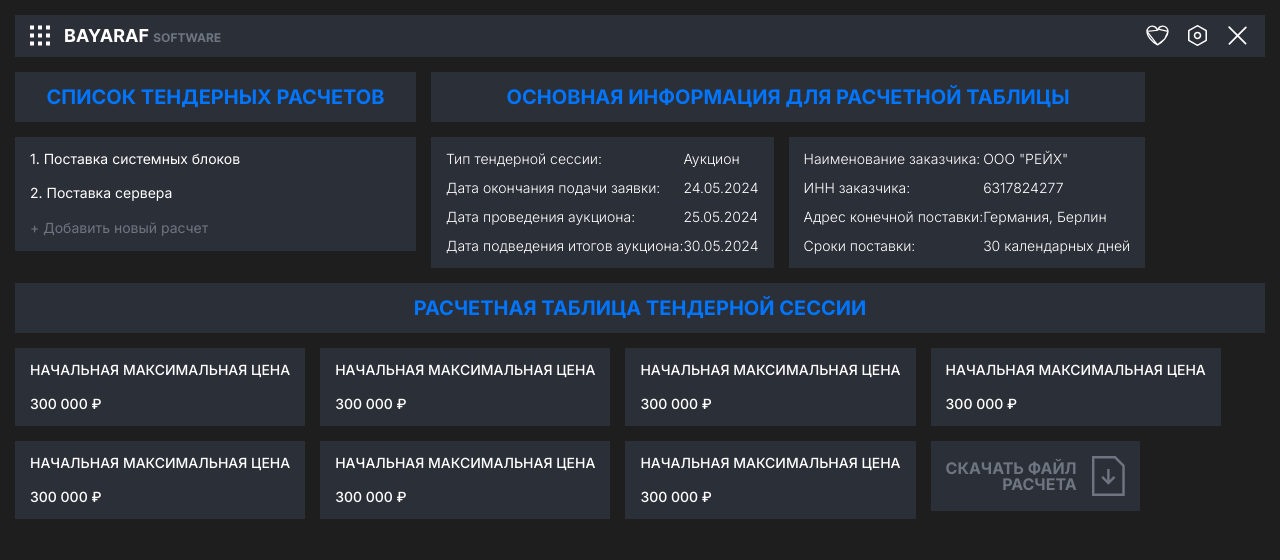
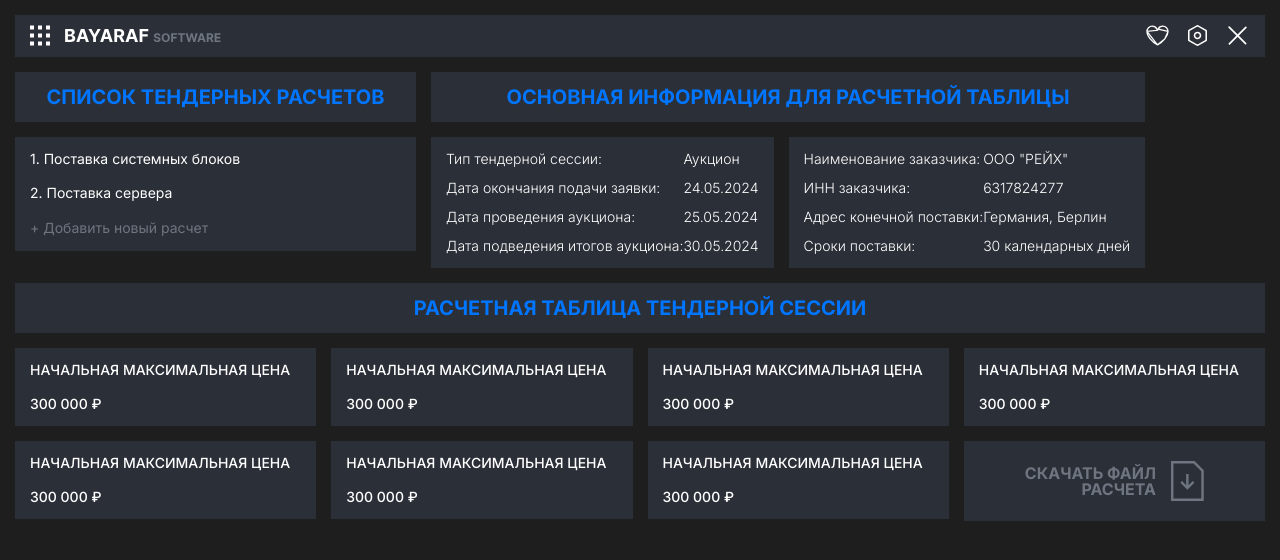
Before and after one commit to oliceglad/bayaraf-front, a React (Vite) app: page /main in a window 1280 px wide. Shown: the top 560 px of the page. Built offline with nearby package versions, Linux system fonts and the light colour scheme.

Commit message:
added grid for bottom section in main page

```diff
--- a/src/App.scss
+++ b/src/App.scss
@@ -1,5 +1,4 @@
 @import url("./utils/normalize.scss");
-
 
 .main {
   &__top {
@@ -16,15 +15,12 @@
   }
 
   &__bottom {
+    width: 100%;
     &__list {
-            display: flex;
-            flex-wrap: wrap;
-
-            &__item {
-                &:not(:last-child) {
-                    margin-right: 15px;
+      display: grid;
+      grid-template-columns: repeat(4, 1fr);
+      gap: 15px;
+      margin-top: 15px;
     }
   }
 }
-    }
-}
--- a/src/components/InfoCard/InfoCard.module.scss
+++ b/src/components/InfoCard/InfoCard.module.scss
@@ -3,7 +3,6 @@
 .infoCard {
     padding: 15px;
     background-color: $c-color-dark;
-    margin-top: 15px;
     color: white;
     font-size: 14px;
     text-transform: uppercase;
--- a/src/components/UI/downloadButton/downloadButton.module.scss
+++ b/src/components/UI/downloadButton/downloadButton.module.scss
@@ -3,9 +3,9 @@
 .downloadButton {
   display: flex;
   align-items: center;
-  padding: 15px;
+  justify-content: center;
+  padding: 20px;
   background-color: $c-color-dark;
-  margin-top: 15px;
   color: $subtext-dark;
 
   &__text {
```
Lines whose indentation alone changed are shown as unchanged.
